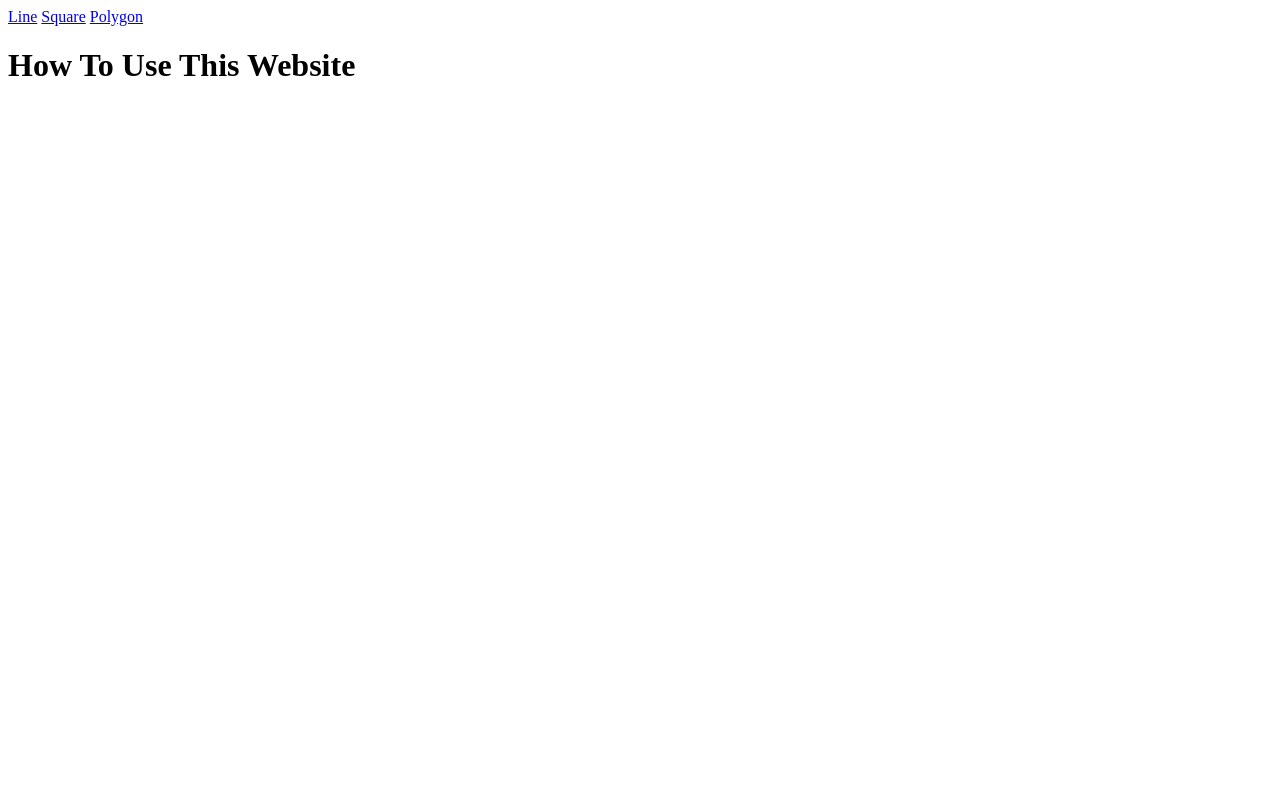
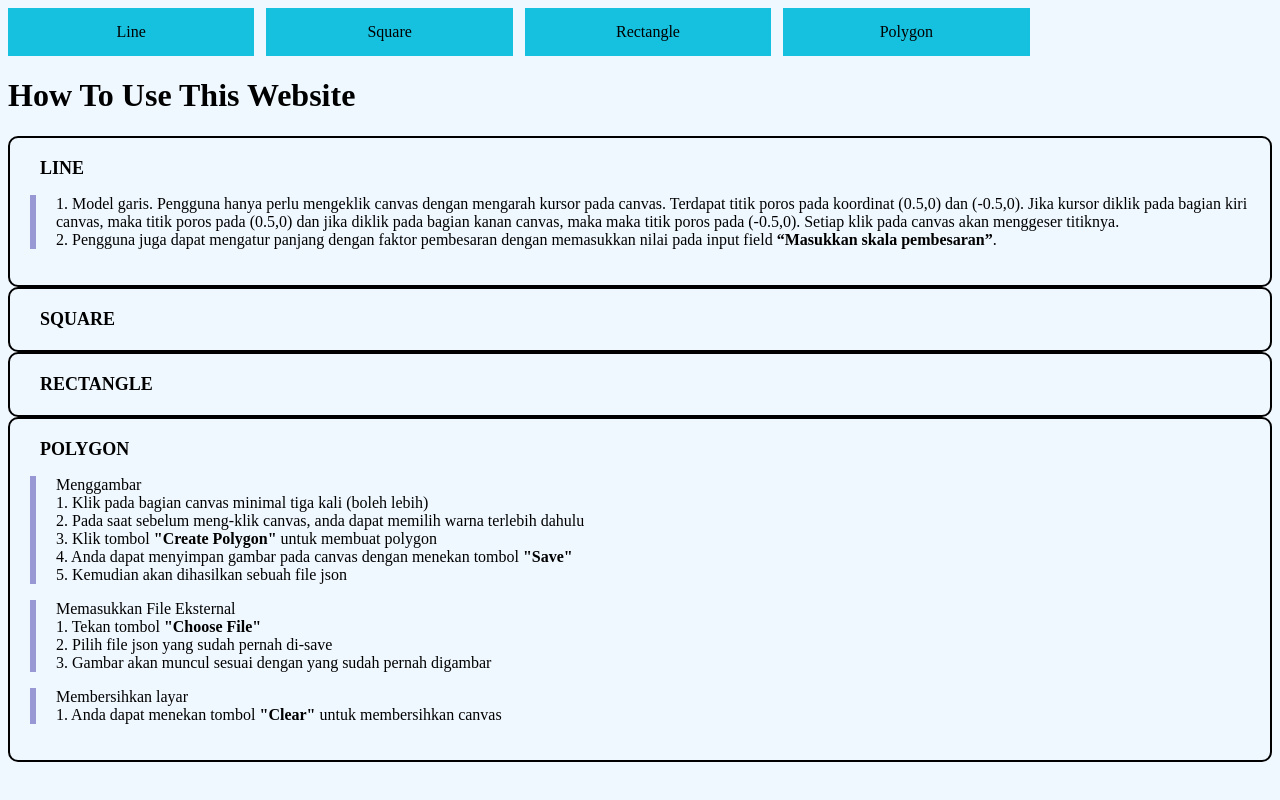
Before and after one commit to karlsenab7/tubes1-grafkom-kel-7, a plain HTML site: page index.html in a window 1280 px wide. Drawn offline with Linux system fonts and the light colour scheme.

Commit message:
tambahin menu help

```diff
--- a/index.css
+++ b/index.css
@@ -1,5 +1,51 @@
+body {
+ background-color: aliceblue;
+}
+
 canvas
 {
 	border: 2px solid black;
 	background-color: black;
 }
+
+p {
+	padding-left: 20px;
+	border-left: 6px solid rgb(152, 152, 212);
+}
+
+label {
+	padding-left: 10px;
+	font-size: large;
+	font-weight: bold;
+}
+
+div.help {
+	border-style: solid;
+  	border-width: 2px;
+	border-radius: 10px;
+	padding: 20px;
+}
+
+a {
+	outline: none;
+	text-decoration: none;
+	display: inline-block;
+	width: 19.5%;
+	margin-right: 0.625%;
+	text-align: center;
+	line-height: 3;
+	color: black;
+  }
+
+  a:link, a:visited, a:focus {
+	background:  rgb(22, 193, 223);
+  }
+
+  a:hover {
+	background: rgb(160, 160, 196) ;
+  }
+
+  a:active {
+	background: rgb(27, 189, 181);
+	color: white;
+  }
--- a/index.html
+++ b/index.html
@@ -1,5 +1,6 @@
 <!doctype html>
 <html lang="en">
+
 <head>
 	<meta charset="utf-8" />
 	<title>WebGL Home</title>
@@ -11,10 +12,50 @@
 	<div>
 		<a href="line.html">Line</a>
 		<a href="square.html">Square</a>
+		<a href="rectangle.html">Rectangle</a>
 		<a href="polygon.html">Polygon</a>
 	</div>
 	<div>
 		<h1>How To Use This Website</h1>
+		<div class="help">
+			<label>LINE</label>
+			<p>1. Model garis. Pengguna hanya perlu mengeklik canvas dengan mengarah kursor pada canvas. Terdapat titik poros pada koordinat (0.5,0) dan (-0.5,0). Jika kursor diklik pada bagian kiri canvas, maka titik poros pada (0.5,0) dan jika diklik pada bagian kanan canvas, maka maka titik poros pada (-0.5,0). Setiap klik pada canvas akan menggeser titiknya.
+			</br>2. Pengguna juga dapat mengatur panjang dengan faktor pembesaran dengan memasukkan nilai pada input field <b>“Masukkan skala pembesaran”</b>.
+
+			</p>
+		</div>
+
+		<div class="help">
+			<label>SQUARE</label>
+		</div>
+
+		<div class="help">
+			<label>RECTANGLE</label>
+		</div>
+
+		<div class="help">
+			<label>POLYGON</label>
+			<p>
+				Menggambar <br>
+				1. Klik pada bagian canvas minimal tiga kali (boleh lebih) <br>
+				2. Pada saat sebelum meng-klik canvas, anda dapat memilih warna terlebih dahulu <br>
+				3. Klik tombol <b>"Create Polygon"</b> untuk membuat polygon <br>
+				4. Anda dapat menyimpan gambar pada canvas dengan menekan tombol <b>"Save"</b> <br>
+				5. Kemudian akan dihasilkan sebuah file json <br>
+			</p>
+			<p>
+				Memasukkan File Eksternal <br>
+				1. Tekan tombol <b>"Choose File"</b> <br>
+				2. Pilih file json yang sudah pernah di-save <br>
+				3. Gambar akan muncul sesuai dengan yang sudah pernah digambar <br>
+
+			</p>
+			<p>
+				Membersihkan layar <br>
+				1. Anda dapat menekan tombol <b>"Clear"</b> untuk membersihkan canvas <br>
+			</p>
+		</div>
+
 
 	</div>
 </body>
```
Also changed, not shown: polygon.html (+4 -3 lines), polygon.js (+1 -9 lines). Lines whose indentation alone changed are shown as unchanged.
